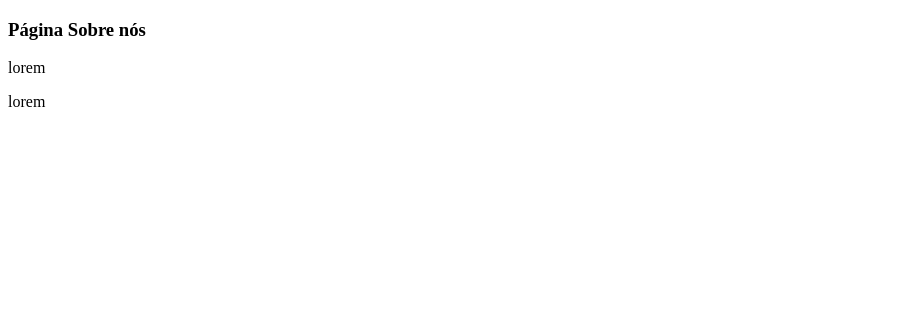
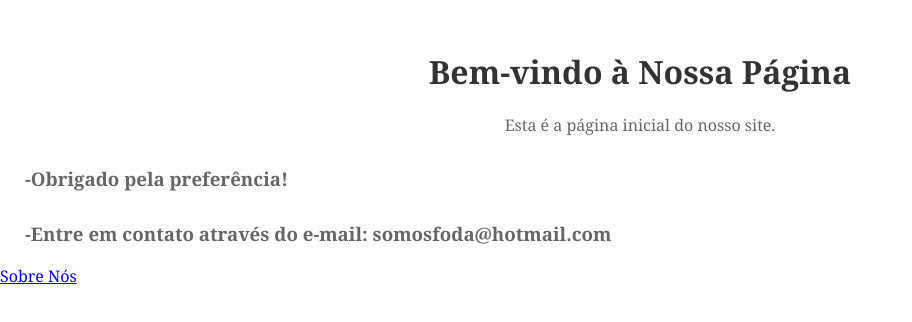
Before and after one commit to Felipipi/backend_3ds_felipi, a plain HTML site: page mod03-server/pages/index.html in a window 1280 px wide. Shown: the whole page, without its empty margins (0-912 px from the left). Drawn offline with Linux system fonts and the light colour scheme.

Commit message:
linkando o front end com o back end através de fs e href

```diff
--- a/mod03-server/pages/index.html
+++ b/mod03-server/pages/index.html
@@ -4,9 +4,42 @@
     <meta charset="UTF-8">
     <meta name="viewport" content="width=device-width, initial-scale=1.0">
     <title>Document</title>
+    <style>
+        body {
+            font-family: Georgia, "Times New Roman", Times, serif;
+            margin: 0;
+            padding: 0;
+            background-color: #ffffff;
+        }
+        h1 {
+            color: #333;
+            text-align: center;
+            margin-top: 50px;
+        }
+        p {
+            color: #666;
+            text-align: center;
+            margin-top: 20px;
+        }
+        h2{
+            color: #333;
+            text-align: left;
+            margin-top: 30px;
+            margin-left: 25px;
+        }
+        h3 {
+            color: #666;
+            text-align: left;
+            margin-top: 30px;
+            margin-left: 25px;
+        }
+    </style>
 </head>
 <body>
-    <h3>Página Sobre nós</h3>
-    <p>lorem</p> lorem
+  <h1>Bem-vindo à Nossa Página</h1>
+  <p>Esta é a página inicial do nosso site.</p>
+  <h3>-Obrigado pela preferência!</h3>
+  <h3>-Entre em contato através do e-mail: somosfoda@hotmail.com</h3>
+  <a href="/sobre">Sobre Nós</a>
 </body>
 </html>
--- a/mod03-server/server01.js
+++ b/mod03-server/server01.js
@@ -14,14 +14,12 @@ const server = http.createServer((req, res) => {
         res.statusCode = '201'
        //res.setHeader('Content-Type', 'text/plain')
         res.setHeader('Content-Type', 'text/html; charset=utf-8')
-        res.end(fs.readFileSync(home, 'utf-8')) //chamar o html
         return res.end(fs.readFileSync(home, 'utf-8')) //chamar o html
     }
         if(caminhoUrl === '/'){
         res.statusCode = '201'
        //res.setHeader('Content-Type', 'text/plain')
         res.setHeader('Content-Type', 'text/html; charset=utf-8')
-        res.end(fs.readFileSync(sobre, 'utf-8')) //chamar o html
          return res.end(fs.readFileSync(home, 'utf-8')) //chamar o html
     } else {
         res.statusCode = '404'
```
Also changed, not shown: mod03-server/pages/sobre.html (+10 -1 lines).
